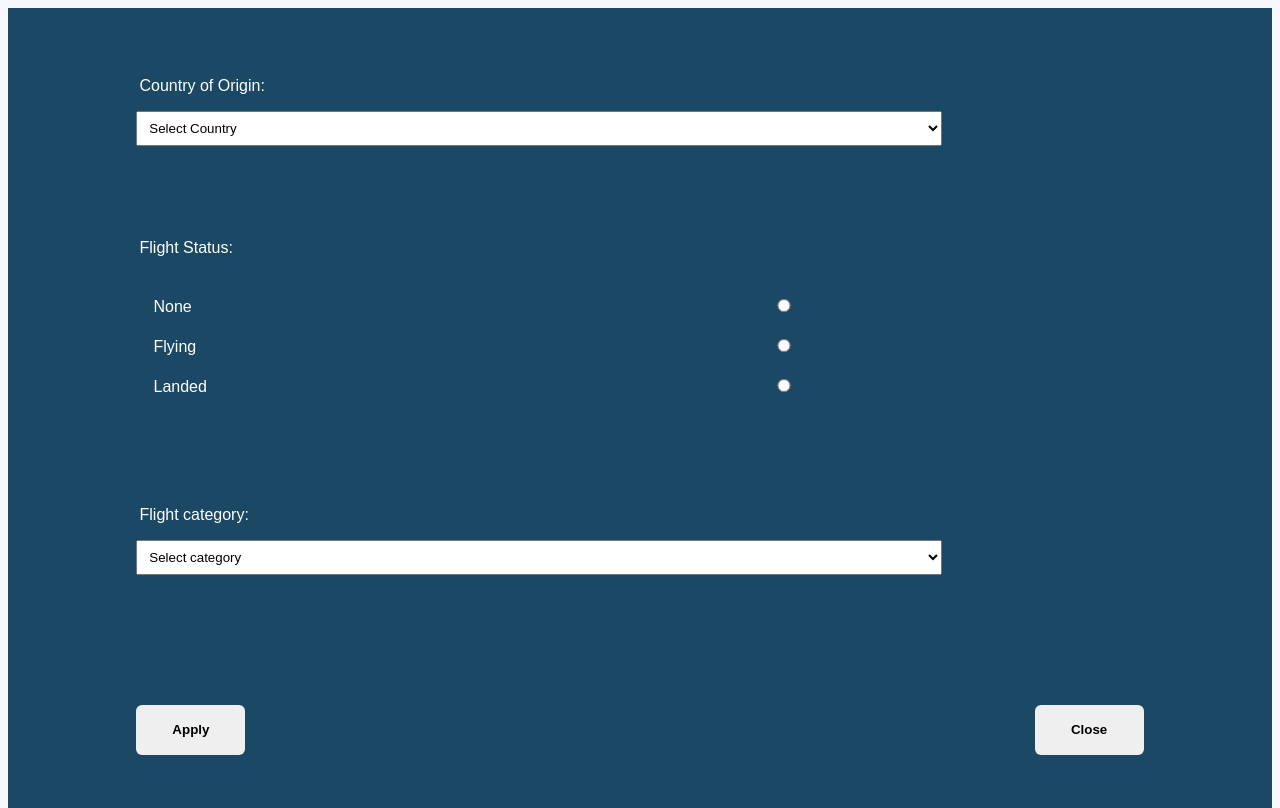
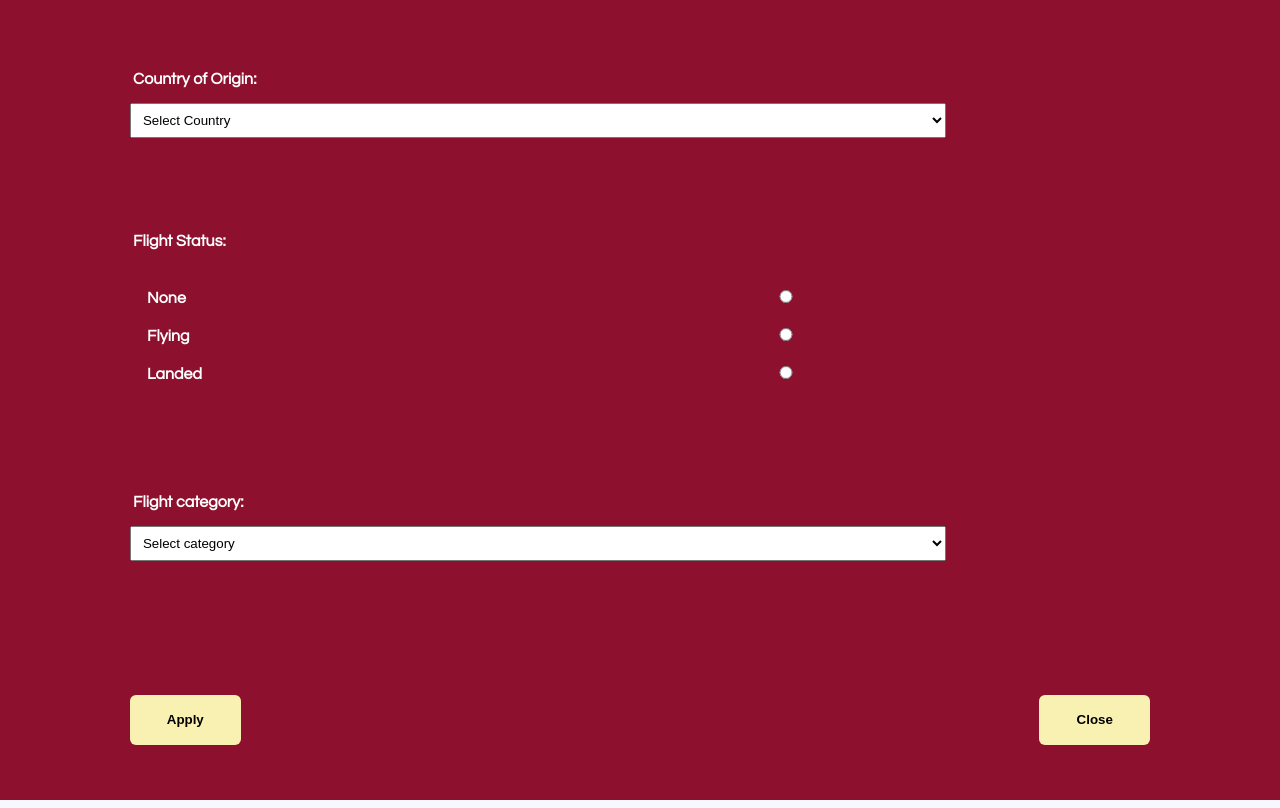
Before and after one commit to kphutiyagae/flight-tracking-app, a website built with Vite: page index.html in a window 1280 px wide. Built offline with nearby package versions, Linux system fonts and the light colour scheme; no server answers.

Commit message:
refactor: :lipstick: Added responsive design breakpoints and layouts

```diff
--- a/index.html
+++ b/index.html
@@ -5,6 +5,9 @@
   <meta charset="UTF-8" />
   <link rel="icon" type="image/svg+xml" href="/vite.svg" />
   <meta name="viewport" content="width=device-width, initial-scale=1.0" />
+  <style>
+    @import url('https://fonts.googleapis.com/css2?family=IBM+Plex+Sans:wght@200;300&family=Lexend+Deca:wght@300;400;600&family=Questrial&family=Rubik+Mono+One&display=swap');
+  </style>
   <title>Flight Tracker App</title>
 </head>
 
@@ -12,7 +15,7 @@
   <div class="container">
     <div class="container__filter-options">
       <div class="filter-options__input options__origin-country">
-        <label for="origin-country">Country of Origin:</label>
+        <label for="origin-country" class="filter-option__filter-label">Country of Origin:</label>
         <select name="origin-country" class="origin-country-input">
           <option value="null">Select Country</option>
           <option value="test">Country 1</option>
@@ -46,15 +49,26 @@
       <button class="filter-options__apply-button">Apply</button>
     </div>
     <div class="container__nav-bar">
-      <h2>Flight Tracker</h2>
+      <h2 class="logo">Flightly</h2>
     </div>
     <div id="map" class="container__map-component">
     </div>
     <div id="container__list-component">
     </div>
     <div class="container__list-options">
-      <button class="list-options__filter-button">Filter</button>
-      <button class="list-options__clear-button">Clear</button>
+      <button class="list-options__filter-button">
+        <p class="filter-button__filter-text">Filter</p>
+        <svg class="filter-button__filter-icon" stroke="currentColor" fill="currentColor" stroke-width="0"
+          viewBox="0 0 24 24" height="2em" width="2em" xmlns="http://www.w3.org/2000/svg">
+          <path fill="none" d="M0 0h24v24H0V0zM0 0h24m0 24H0"></path>
+          <path
+            d="M4.25 5.66c.1.13 5.74 7.33 5.74 7.33V19c0 .55.45 1 1.01 1h2.01c.55 0 1.01-.45 1.01-1v-6.02s5.49-7.02 5.75-7.34C20.03 5.32 20 5 20 5c0-.55-.45-1-1.01-1H5.01C4.4 4 4 4.48 4 5c0 .2.06.44.25.66z">
+          </path>
+        </svg>
+      </button>
+      <button class="list-options__clear-button">
+        <p>Clear</p>
+      </button>
     </div>
   </div>
   <script type="module" src="/main.js"></script>
--- a/src/scripts/map-service.js
+++ b/src/scripts/map-service.js
@@ -8,8 +8,8 @@ const map = L.map("map").setView([51.505, -0.09], 13, {
 const planeIcon = L.icon({
 	iconUrl: "plane.png",
 	shadowUrl: "shadow.png",
-	iconSize: [50, 50],
-	shadowSize: [60, 64],
+	iconSize: [30, 30],
+	shadowSize: [35, 35],
 	iconAnchor: [10, 10],
 	shadowAnchor: [10, 10],
 	popupAnchor: [-3, -76],
--- a/src/stylesheets/styles.scss
+++ b/src/stylesheets/styles.scss
@@ -1,16 +1,81 @@
+$breakpoint-mobile: 320px;
+$breakpoint-tablet: 481px;
+$breakpoint-laptop: 769px;
+$breakpoint-desktop: 1025px;
+$primary-bg-colour: #8d102eff;
+
+$text-colour-title: #f9f1b2ff;
+$text-colour-subtitle: rgb(80, 80, 80);
+
+$button-colour: #f9f1b2ff;
+$button-text-colour: #000003ff;
+
 html {
-	margin: 0;
 	width: 100vw;
 	height: 100vh;
 	font-family: sans-serif, Helvetica, sans-serif;
 
 	body {
 		background-color: #f7f7ff;
+		margin: 0;
+		padding: 0;
+	}
+}
+
+@media (min-width: $breakpoint-mobile) {
+	.container {
+		display: grid;
+		grid-template-columns: repeat(6, 1fr);
+		grid-template-rows: repeat(10, 1fr);
+		height: 100%;
+		height: 100vh;
+		overflow: hidden;
+		background-color: $primary-bg-colour;
+
+		.container__nav-bar {
+			grid-row: 1 / 1;
+			grid-column: 1 / 7;
+			display: flex;
+			flex-direction: row;
+			justify-content: center;
+			align-items: center;
+
+			h2 {
+				font-family: "Lexend Deca", sans-serif;
+				color: $text-colour-title;
+				letter-spacing: -1px;
+			}
+		}
+
+		.container__map-component {
+			grid-row: 2/ 6;
+			grid-column: 1/ 7;
+			min-width: 400px;
+			min-height: 300px;
+			display: flex;
+			flex-direction: column;
+			z-index: 0;
+		}
+
+		#container__list-component {
+			background-color: $primary-bg-colour;
+			grid-row: 7/ 11;
+			grid-column: 1 / 7;
+			overflow: auto;
+			scrollbar-width: none;
+			h3,
+			p {
+				width: fit-content;
+			}
+
+			&::-webkit-scrollbar {
+				display: none;
+			}
 		}
 
 		.filter-options__buttons {
 			display: flex;
-		background-color: #26678f;
+			background-color: $primary-bg-colour;
 			justify-content: space-between;
 
 			button {
@@ -25,17 +90,47 @@ html {
 				margin-right: 1.5em;
 			}
 		}
-	.container {
-		display: grid;
-		grid-template-columns: repeat(6, 1fr);
-		grid-template-rows: repeat(10, 1fr);
-		height: 100%;
-		height: 100vh;
+
+		.container__list-options {
+			background-color: $primary-bg-colour;
+			grid-row: 6/6;
+			grid-column: 1/7;
+			border-radius: 12px 12px 0px 0px;
+			display: flex;
+			flex-direction: row;
+			justify-content: space-between;
+			align-items: center;
 			overflow: hidden;
+
+			button {
+				cursor: pointer;
+				border: none;
+				width: 20vw;
+				height: 5vh;
+				border-radius: 5px;
+				background-color: $button-colour;
+				font-family: "Questrial", sans-serif;
+			}
+
+			.list-options__filter-button {
+				margin-left: 1.2em;
+				color: $button-text-colour;
+				font-weight: bold;
+
+				.filter-button__filter-icon {
+					display: none;
+				}
+			}
+
+			.list-options__clear-button {
+				margin-right: 1.2em;
+				color: $button-text-colour;
+				font-weight: bold;
+			}
 		}
 
 		.container__filter-options {
-		background-color: #1b4965;
+			background-color: $primary-bg-colour;
 			z-index: 2;
 			grid-row: 1/11;
 			grid-column: 1/8;
@@ -44,12 +139,14 @@ html {
 			grid-template-rows: repeat(10, 1fr);
 			row-gap: 1.5rem;
 			column-gap: 1.2rem;
+			font-family: "Questrial", sans-serif;
 
 			button {
 				border: none;
 				padding: 1.1rem;
 				border-radius: 6px;
 				font-weight: bold;
+				background-color: $button-colour;
 			}
 
 			.filter-options__close-button {
@@ -76,7 +173,6 @@ html {
 				}
 
 				.flight-status__row {
-				background-color: #1b4965;
 					margin-bottom: 0.2rem;
 					display: flex;
 					flex-direction: row;
@@ -101,11 +197,13 @@ html {
 				display: flex;
 				flex-direction: column;
 				flex-shrink: 0;
+
 				label,
 				p {
 					margin-top: 0.8rem;
 					padding: 0.2rem;
 					color: white;
+					font-weight: bolder;
 				}
 
 				select,
@@ -119,79 +217,14 @@ html {
 			&--hidden {
 				display: none;
 			}
-
-		//Add show class
-	}
-
-	.container__map-component {
-		grid-row: 2/ 6;
-		grid-column: 1/ 7;
-		min-width: 400px;
-		min-height: 300px;
-		display: flex;
-		flex-direction: column;
-		z-index: 0;
-	}
-
-	.container__nav-bar {
-		grid-row: 1 / 1;
-		grid-column: 1 / 7;
-		display: flex;
-		flex-direction: row;
-		justify-content: center;
-		align-items: center;
-	}
-
-	#container__list-component {
-		background-color: #1b4965;
-		grid-row: 7/ 11;
-		grid-column: 1 / 7;
-		overflow: auto;
-
-		h3,
-		p {
-			width: fit-content;
-		}
-	}
-
-	.container__nav-bar h2 {
-		color: #1b4965;
-	}
-
-	.container__list-options {
-		background-color: #1b4965;
-		grid-row: 6/6;
-		grid-column: 1/7;
-		border-radius: 12px 12px 0px 0px;
-		display: flex;
-		flex-direction: row;
-		justify-content: space-between;
-		align-items: center;
-		overflow: hidden;
-
-		button {
-			cursor: pointer;
-			border: none;
-			width: 20vw;
-			height: 5vh;
-			border-radius: 5px;
-		}
-
-		.list-options__filter-button {
-			margin-left: 1.2em;
-		}
-
-		.list-options__clear-button {
-			margin-right: 1.2em;
-		}
 		}
 
 		.list-component__item {
-		background-color: #26678f;
+			background-color: $text-colour-title;
 			min-width: max-content;
 			min-height: max-content;
-		padding-top: 1.2em;
-		padding-bottom: 0.8em;
+			padding-top: 0.2rem;
+			padding-bottom: 0.8rem;
 			margin: 0.3em;
 			border-radius: 8px;
 			color: white;
@@ -200,11 +233,17 @@ html {
 			h3 {
 				margin-left: 1.3em;
 				margin-bottom: 1.2em;
+				color: $button-text-colour;
+				font-family: "Rubik Mono One", sans-serif;
+				font-size: 1.6rem;
 			}
 
 			p {
-			margin-left: 1.5em;
-			color: rgb(211, 211, 211);
+				margin-left: 2.1rem;
+				color: $text-colour-subtitle;
+				font-family: "Questrial", sans-serif;
+				font-weight: bold;
+				font-size: 1.1rem;
 			}
 
 			.list-item__bottom-row {
@@ -222,3 +261,77 @@ html {
 			}
 		}
 	}
+}
+
+@media (min-width: $breakpoint-tablet) {
+	.container {
+		.container__nav-bar {
+			grid-row: 1/1;
+			grid-column: 1/7;
+			display: flex;
+			flex-direction: row;
+			justify-content: space-between;
+
+			.logo {
+				margin-left: 2.4rem;
+			}
+		}
+
+		.container__map-component {
+			grid-row: 2/11;
+			grid-column: 3/7;
+		}
+
+		#container__list-component {
+			grid-row: 2/11;
+			grid-column: 1/3;
+		}
+
+		.container__list-options {
+			grid-row: 1/2;
+			grid-column: 4/7;
+			justify-content: flex-end;
+
+			.list-options__clear-button {
+				display: none;
+			}
+
+			.list-options__filter-button {
+				margin-right: 1.8rem;
+				width: 2.3rem;
+				height: 2.3rem;
+				color: $button-colour;
+				background-color: rgb(150, 150, 150, 0);
+
+				.filter-button__filter-text {
+					display: none;
+				}
+
+				.filter-button__filter-icon {
+					display: inline-block;
+				}
+			}
+		}
+	}
+}
+
+@media (min-width: $breakpoint-laptop) {
+}
+
+@media (min-width: $breakpoint-desktop) {
+	.container {
+		.container__map-component {
+			grid-column: 1/ 7;
+			z-index: 0;
+		}
+
+		#container__list-component {
+			z-index: 1;
+			background-color: rgb(150, 150, 150, 0);
+
+			&::-webkit-scrollbar {
+				width: none;
+			}
+		}
+	}
+}
```
Lines whose indentation alone changed are shown as unchanged.
